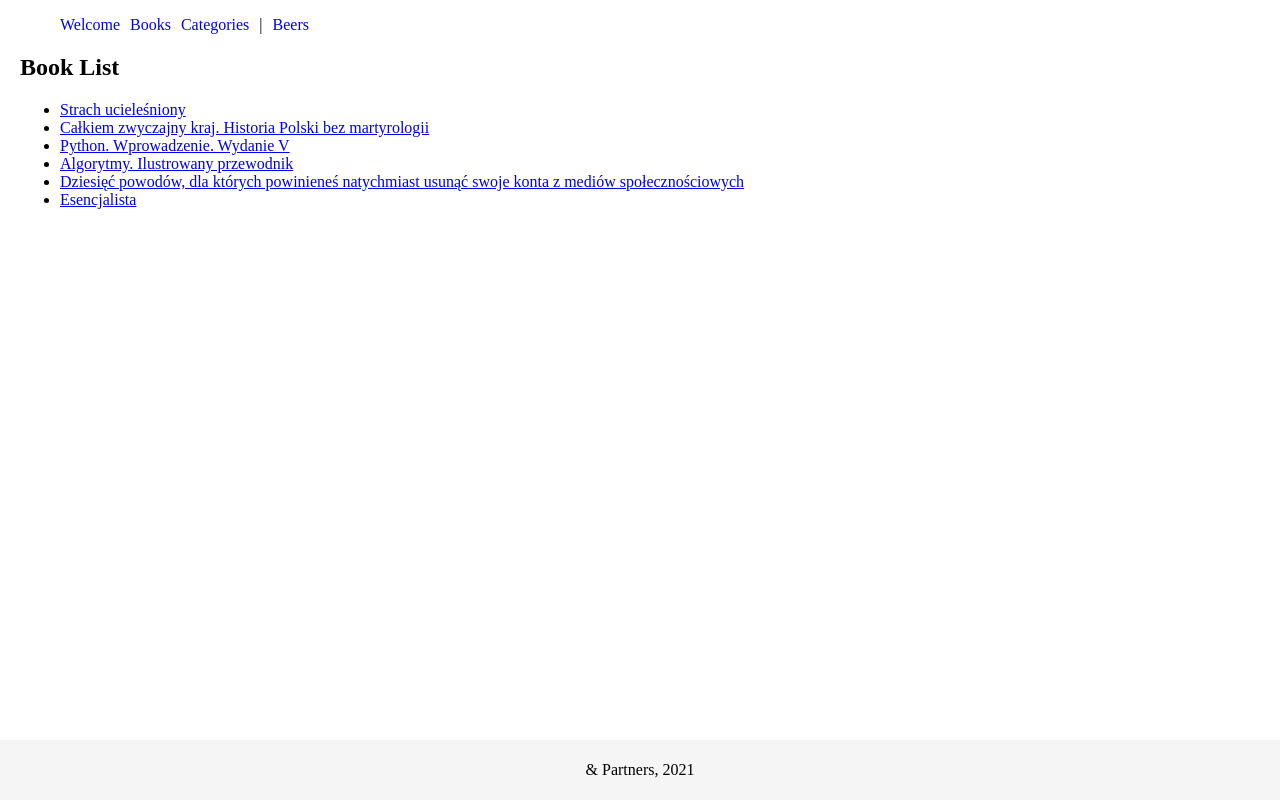
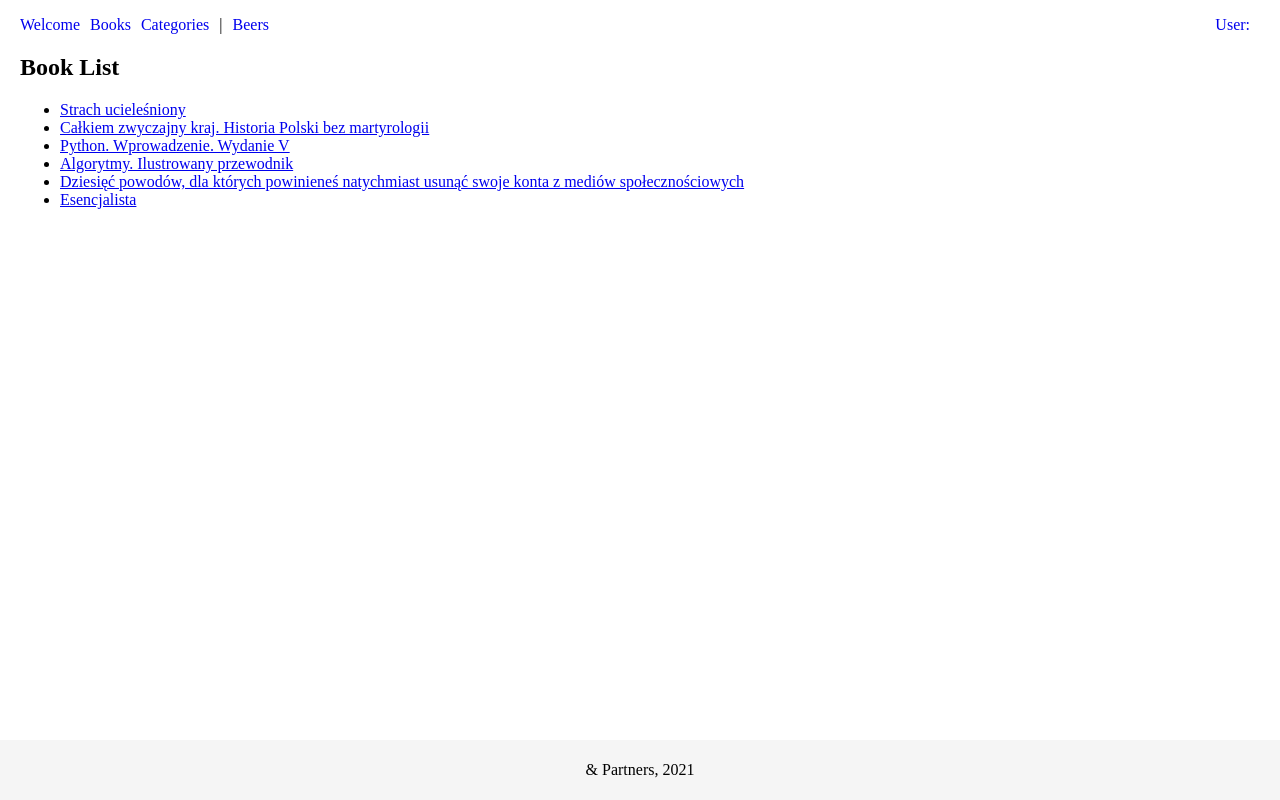
Before and after one commit to Drake9/angular-academy, an Angular app: page /books in a window 1280 px wide. Built offline with nearby package versions, Linux system fonts and the light colour scheme.

Commit message:
Provide different approach of subscribing: asyncPipe

```diff
--- a/src/app/beers-list/beers-list.component.html
+++ b/src/app/beers-list/beers-list.component.html
@@ -1,4 +1,4 @@
-<div *ngIf="beers.length">
+<div *ngIf="beers && beers.length">
   <h2>Beer List</h2>
 
   <ul>
--- a/src/app/beers-list/beers-list.component.scss
+++ b/src/app/beers-list/beers-list.component.scss
@@ -0,0 +1,6 @@
+div {
+  margin-bottom: 50px;
+  overflow-y: auto;
+}
+
+li {margin: 5px 0}
--- a/src/app/books-list/books-list.component.html
+++ b/src/app/books-list/books-list.component.html
@@ -1,4 +1,4 @@
-<h2>Book List</h2>
+<h2>Book List <span *ngIf="userName$ | async"> of {{userName$ | async}}</span></h2>
 
 <ul>
   <li *ngFor="let book of books" [class.selected]="book.id === selectedId">
--- a/src/app/books-list/books-list.component.ts
+++ b/src/app/books-list/books-list.component.ts
@@ -1,8 +1,9 @@
 import { Component, OnInit } from "@angular/core";
-import { Observable } from "rxjs";
+import { Observable, Subject } from "rxjs";
 import { BookItem } from "../models/book-item";
 import { BeerService } from "../services/beer-api/beer.service";
 import { BooksService } from "../services/books/books.service";
+import { UserService } from "../services/user/user.service";
 
 @Component({
   selector: "app-books-list",
@@ -13,11 +14,16 @@ export class BooksListComponent implements OnInit {
   books: BookItem[];
   books$: Observable<BookItem[]>;
   selectedId: number;
-
-  constructor(private booksService: BooksService) {}
+  userName$: Subject<string> = new Subject<string>();
+  constructor(
+    private booksService: BooksService,
+    private userService: UserService
+  ) {}
 
   ngOnInit() {
+    console.log("userNameListener");
     this.getBooksList();
+    this.userNameListener();
   }
 
   private getBooksList() {
@@ -29,4 +35,8 @@ export class BooksListComponent implements OnInit {
     //     this.books = books;
     //   });
   }
+
+  private userNameListener() {
+    this.userName$ = this.userService.userName$;
+  }
 }
--- a/src/app/navigation/navigation.component.html
+++ b/src/app/navigation/navigation.component.html
@@ -5,6 +5,7 @@
   <li><a routerLink = "/categories">Categories</a></li>
   <li>|</li>
   <li><a routerLink = "/beers">Beers</a></li>
+  <li class="user"><a routerLink = "/user">User: {{userName}} </a></li>
 </ul>
 
 </nav>
--- a/src/app/navigation/navigation.component.scss
+++ b/src/app/navigation/navigation.component.scss
@@ -8,12 +8,17 @@ nav {
 
 ul {
   list-style-type: none;
+  padding-left: 0;
 }
 
 li {
   margin-right: 10px;
 }
 
+.user {
+  margin-left: auto;
+}
+
 a {
   text-decoration: none;
 }
```
